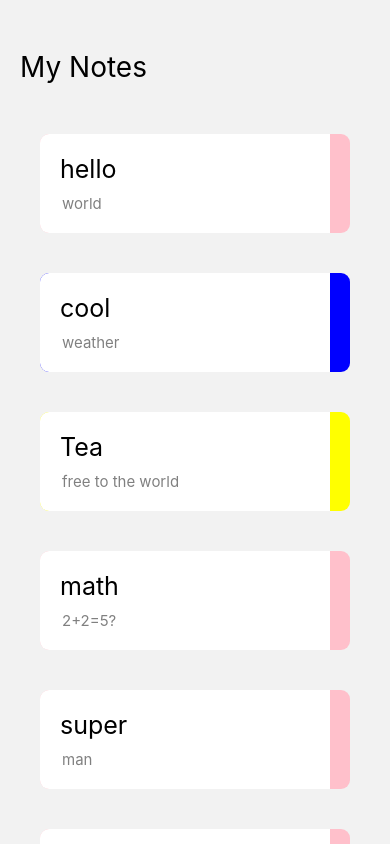
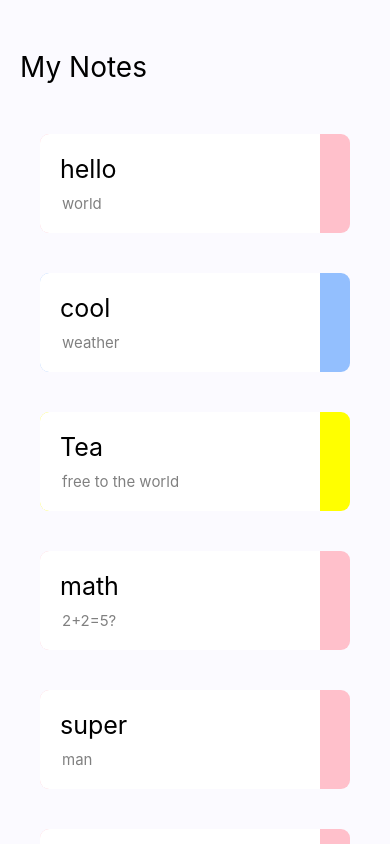
Before and after one commit to MyoThuKha/note-app, a React Native app: screen / in a window 390 px wide. Built offline with nearby package versions, Linux system fonts and the light colour scheme.

Commit message:
added detail ui

```diff
--- a/screens/detail.jsx
+++ b/screens/detail.jsx
@@ -1,11 +1,53 @@
-import { View } from "react-native";
+import { View, Text, Button, StyleSheet } from "react-native";
+import { Feather, Ionicons } from "@expo/vector-icons";
 
-const DetailPage = () => {
+const DetailPage = ({ route, navigation }) => {
+  const { title, body, color } = route.params;
   return (
-    <View style={{ flex: 1 }}>
-      <Text></Text>
+    <View style={styles.container}>
+      <View style={styles.head}>
+        <Ionicons
+          name="chevron-back"
+          size={25}
+          color="white"
+          onPress={() => navigation.navigate("Home")}
+        />
+        <Text style={styles.title}>{title}</Text>
+        <Feather name="menu" size={25} color="white" />
+      </View>
+      <View style={styles.body}>
+        <Text>{body}</Text>
+        <Text>{color}</Text>
+      </View>
     </View>
   );
 };
+const styles = StyleSheet.create({
+  container: {
+    flex: 1,
+    backgroundColor: "#93bffe",
+  },
+  head: {
+    paddingTop: 60,
+    flexDirection: "row",
+    justifyContent: "space-between",
+    alignItems: "center",
+    paddingBottom: 50,
+    paddingHorizontal: 20,
+  },
+  body: {
+    flex: 1,
+    backgroundColor: "#fbfaff",
+    borderTopRightRadius: 30,
+    borderTopLeftRadius: 30,
+    paddingVertical: 20,
+    paddingHorizontal: 30,
+  },
+
+  title: {
+    fontSize: 24,
+    color: "white",
+  },
+});
 
 export default DetailPage;
--- a/screens/home.jsx
+++ b/screens/home.jsx
@@ -9,13 +9,13 @@ import Card from "../shared/card";
 
 const dummyData = [
   { title: "hello", body: "world", color: "pink", key: "1" },
-  { title: "cool", body: "weather", color: "blue", key: "2" },
+  { title: "cool", body: "weather", color: "#93bffe", key: "2" },
   { title: "Tea", body: "free to the world", color: "yellow", key: "3" },
   { title: "math", body: "2+2=5?", color: "pink", key: "4" },
   { title: "super", body: "man", color: "pink", key: "5" },
   { title: "super", body: "man2", color: "pink", key: "6" },
 ];
-const HomePage = () => {
+const HomePage = ({ navigation }) => {
   return (
     <View style={styles.container}>
       <View style={styles.content}>
@@ -24,7 +24,15 @@ const HomePage = () => {
           <FlatList
             data={dummyData}
             renderItem={({ item }) => (
-              <TouchableOpacity>
+              <TouchableOpacity
+                onPress={() =>
+                  navigation.navigate("Detail", {
+                    title: item.title,
+                    body: item.body,
+                    color: item.color,
+                  })
+                }
+              >
                 <Card cardColor={item.color}>
                   <View>
                     <Text style={styles.title}>{item.title}</Text>
@@ -43,6 +51,7 @@ const HomePage = () => {
 const styles = StyleSheet.create({
   container: {
     flex: 1,
+    backgroundColor: "#fbfaff",
   },
   content: {
     flex: 1,
--- a/shared/card.jsx
+++ b/shared/card.jsx
@@ -17,10 +17,14 @@ const styles = StyleSheet.create({
   },
   container: {
     padding: 20,
-    marginRight: 20,
+    marginRight: 30,
     borderTopLeftRadius: 9,
     borderBottomLeftRadius: 9,
     backgroundColor: "white",
+    shadowColor: "black",
+    shadowOpacity: 2,
+    shadowOffset: { width: 1, height: 1 },
+    shadowOpacity: 0,
   },
 });
 
```
